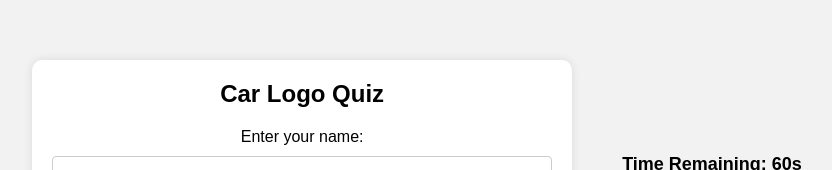
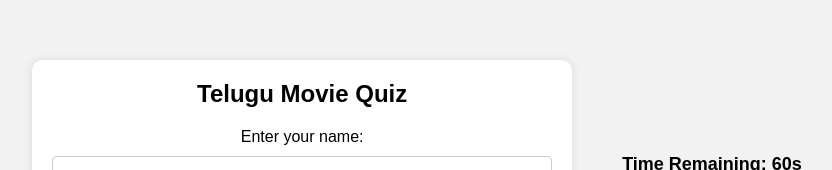
Before and after one commit to AnirudhDattu/Telugu-movie-quiz, a plain HTML site: page index.html in a window 1280 px wide. Shown: the part 231-401 px from the top of the page, without its empty margins (223-1055 px from the left). Drawn offline with Linux system fonts and the light colour scheme.

Commit message:
Update index.html

```diff
--- a/index.html
+++ b/index.html
@@ -6,7 +6,7 @@
 </head>
 <body>
   <div class="quiz-container">
-    <h1>Car Logo Quiz</h1>
+    <h1>Telugu Movie Quiz</h1>
     <div id="user-input">
       <label for="name">Enter your name:</label>
       <input type="text" id="name" />
```
